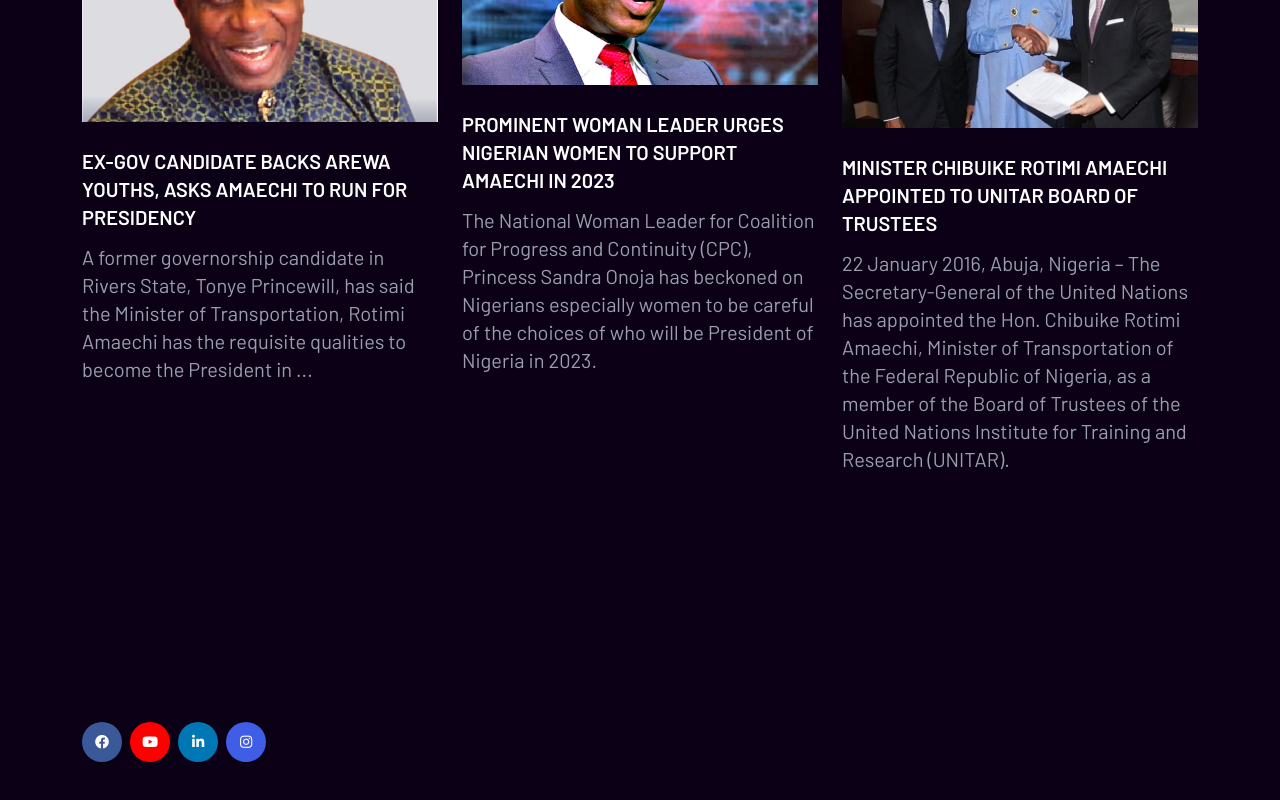
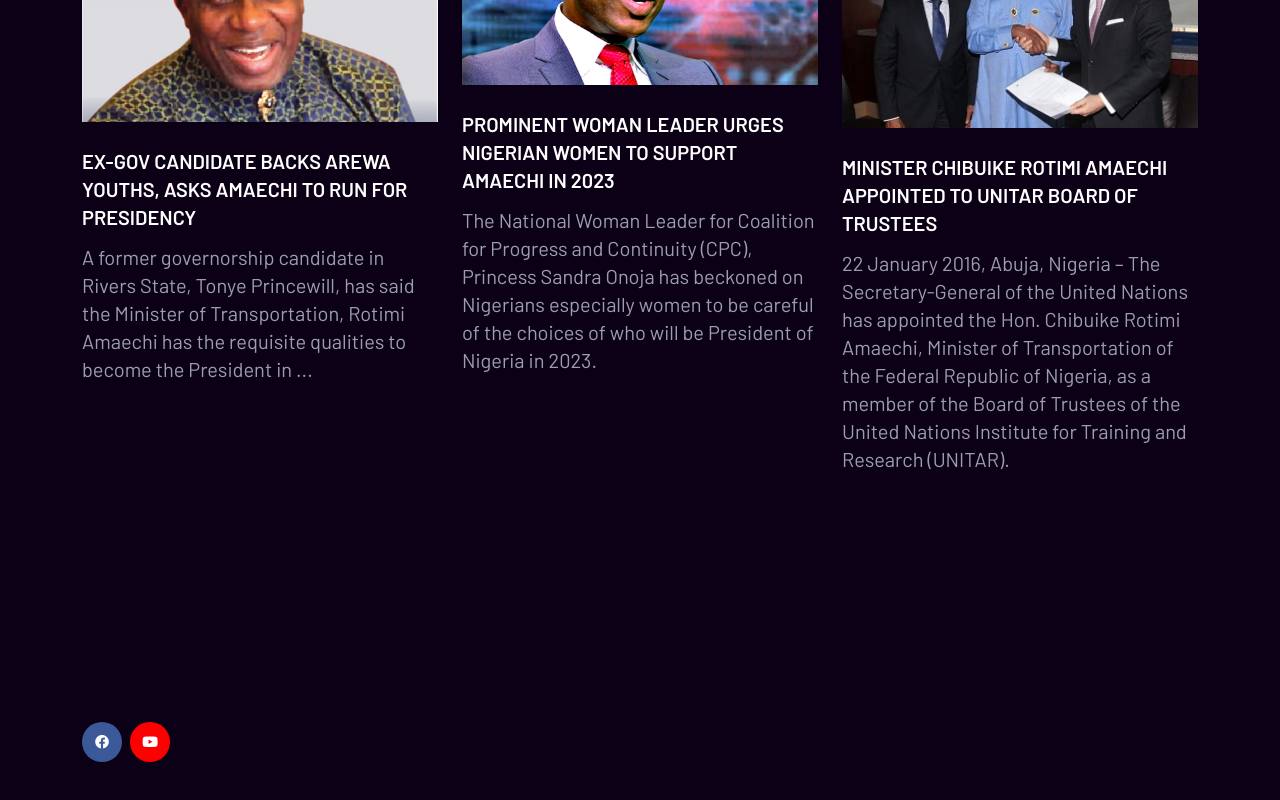
Before and after one commit to MARKOTHEDEV/RotimiAmechiFanPAge, a React (Create React App) app: page / in a window 1280 px wide. Shown: the part 2215-3015 px from the top of the page. Built offline with nearby package versions, Linux system fonts and the light colour scheme.

Commit message:
added the social link to the page

```diff
--- a/src/Components/Footer.jsx
+++ b/src/Components/Footer.jsx
@@ -26,10 +26,10 @@
             </div> */}
 
             <ul class="footer-social">
-            <li><a class="fb" href=""><i class="fab fa-facebook"></i></a></li>
-            <li><a class="yt" href="#"><i class="fab fa-youtube"></i></a></li>
-            <li><a class="lnk" href="#"><i class="fab fa-linkedin-in"></i></a></li>
-            <li><a class="ins" href="#"><i class="fab fa-instagram"></i></a></li>
+            <li><a class="fb" href="https://www.facebook.com/Amaechi-Support-Group-101389089054231"><i class="fab fa-facebook"></i></a></li>
+            <li><a class="yt" target="_blank" href="https://www.youtube.com/channel/UCKlrKBOdzqCgzmkbabBQXyQ"><i class="fab fa-youtube"></i></a></li>
+            {/* <li><a class="lnk" href="#"><i class="fab fa-linkedin-in"></i></a></li>
+            <li><a class="ins" href="#"><i class="fab fa-instagram"></i></a></li> */}
             </ul>
             </div>
             </div>
```
